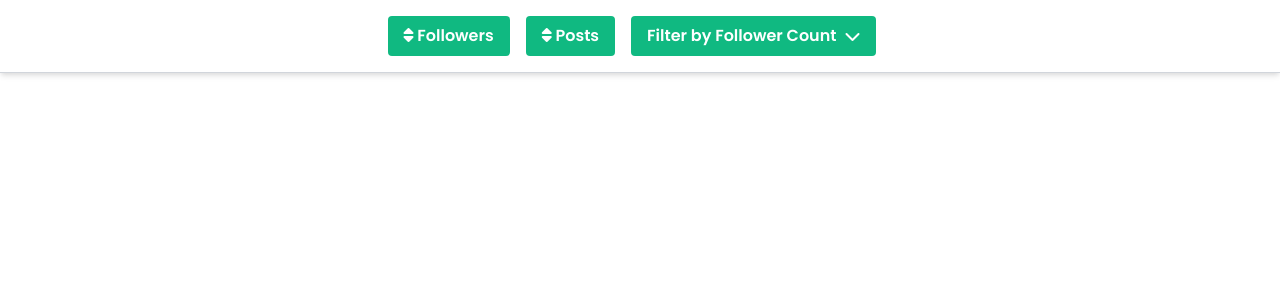
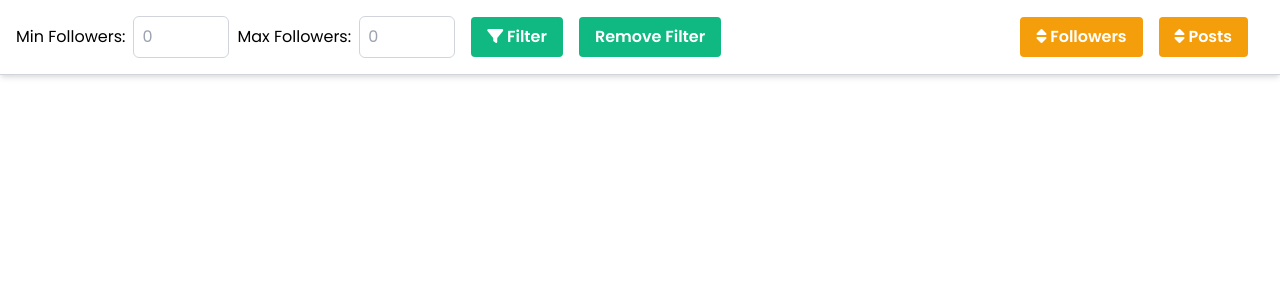
Before and after one commit to bhavy3103/InfluPals, a PHP site: page /cards.php in a window 1280 px wide. Shown: the part 75-375 px from the top of the page. Run offline with PHP 8.4, Linux system fonts and the light colour scheme; some libraries are stand-ins or nearby versions.

Commit message:
changes of filter in cards

```diff
--- a/frontend/cards.php
+++ b/frontend/cards.php
@@ -50,19 +50,10 @@
         </div>
     </nav>
 
-    <div class="bg-white border-b border-gray-300 p-4 flex items-center justify-center shadow-md">
-        <!-- Sort Options -->
-        <div class="flex items-center">
-            <button onclick="sortUsers('followers_count')" class="bg-green-500 hover:bg-green-700 text-white font-bold py-2 px-4 rounded mr-4">
-                <i class="fas fa-sort"></i> Followers
-            </button>
-            <button onclick="sortUsers('media_count')" class="bg-green-500 hover:bg-green-700 text-white font-bold py-2 px-4 rounded mr-4">
-                <i class="fas fa-sort"></i> Posts
-            </button>
-        </div>
+    <div class="bg-white border-b border-gray-300 p-4 shadow-md flex items-center justify-between">
 
         <!-- Filter options -->
-        <div class="relative">
+        <!-- <div class="relative">
             <button id="filterDropdown" class="flex items-center justify-center bg-green-500 hover:bg-green-700 text-white font-bold py-2 px-4 rounded mr-4">
                 Filter by Follower Count <i class="fas fa-chevron-down ml-2"></i>
             </button>
@@ -74,6 +65,32 @@
                     <button class="filter-option text-gray-700 block w-full px-4 py-2 text-sm text-left hover:bg-gray-100" role="menuitem" data-range="10001-">10001+</button>
                 </div>
             </div>
+        </div> -->
+
+        <!-- Filter options -->
+        <div class="left-1 flex items-center">
+            <label for="minFollowers" class="mr-2">Min Followers:</label>
+            <input type="text" id="minFollowers" name="minFollowers" class="border border-gray-300 rounded-md p-2 w-24 mr-2" placeholder="0">
+
+            <label for="maxFollowers" class="mr-2">Max Followers:</label>
+            <input type="text" id="maxFollowers" name="maxFollowers" class="border border-gray-300 rounded-md p-2 w-24 mr-4" placeholder="0">
+
+            <button onclick="filterUsers(event)" id="filterButton" class="bg-green-500 hover:bg-green-700 text-white font-bold py-2 px-4 rounded mr-4">
+                <i class="fas fa-filter"></i> Filter
+            </button>
+            <button onclick="removeFilter()" id="filterButton" class="bg-green-500 hover:bg-green-700 text-white font-bold py-2 px-4 rounded mr-4">
+                Remove Filter
+            </button>
+        </div>
+
+        <!-- Sort Options -->
+        <div class="right-1 flex items-center">
+            <button onclick="sortUsers('followers_count')" class="bg-yellow-500 hover:bg-yellow-400 text-white font-bold py-2 px-4 rounded mr-4">
+                <i class="fas fa-sort"></i> Followers
+            </button>
+            <button onclick="sortUsers('media_count')" class="bg-yellow-500 hover:bg-yellow-400 text-white font-bold py-2 px-4 rounded mr-4">
+                <i class="fas fa-sort"></i> Posts
+            </button>
         </div>
 
     </div>
@@ -139,6 +156,7 @@
         let sortOrder = 'asc';
         let searchQuery = '';
 
+        /*
         // Get the button and dropdown content elements
         const button = document.getElementById('filterDropdown');
         const dropdownContent = document.getElementById('filterDropdownContent');
@@ -148,6 +166,7 @@
             // Toggle the 'hidden' class on the dropdown content element
             dropdownContent.classList.toggle('hidden');
         });
+        */
 
         function renderUsersFromAPI(data) {
             const userGrid = document.getElementById('userGrid');
@@ -207,6 +226,8 @@
                         }
                     });
                     renderUsersFromAPI(data);
+                    document.getElementById('minFollowers').value = ""
+                    document.getElementById('maxFollowers').value = ""
                 })
                 .catch(error => console.error('Error fetching data:', error));
         }
@@ -225,11 +246,14 @@
                     });
 
                     renderUsersFromAPI(filteredUsers);
+                    document.getElementById('minFollowers').value = ""
+                    document.getElementById('maxFollowers').value = ""
                 })
                 .catch(error => console.error('Error fetching data:', error));
 
         }
 
+        /*
         // Function to filter users based on follower count range
         function filterByFollowerCountRange(min, max) {
 
@@ -264,6 +288,55 @@
                 dropdownContent.classList.add('hidden');
             });
         });
+
+        */
+
+        function filterUsers(event) {
+
+            let min = document.getElementById('minFollowers').value;
+            let max = document.getElementById('maxFollowers').value;
+
+            if ((isNaN(min) || min <= -1 || min == "") && (isNaN(max) || max <= -1 || max == "")) {
+                alert("Please enter either minimum or maximum or both range of followers");
+                return;
+            }
+            min = parseInt(min)
+            max = parseInt(max)
+
+            if (min > max) {
+                alert("Please enter valid range of followers");
+                return;
+            }
+
+            fetch('../backend/api/getAllUsers.php')
+                .then(response => response.json())
+                .then(data => {
+                    const filteredUsers = data.filter(user => {
+                        const followersCount = parseInt(user.followers_count);
+                        if (isNaN(max)) {
+                            return followersCount >= min;
+                        } else if (isNaN(min)) {
+                            return followersCount <= max;
+                        } else {
+                            return followersCount >= min && followersCount <= max;
+                        }
+                    });
+                    renderUsersFromAPI(filteredUsers);
+                })
+                .catch(error => console.error('Error fetching data:', error));
+        }
+
+        function removeFilter() {
+            // Code to remove filter and render all users
+            fetch('../backend/api/getAllUsers.php')
+                .then(response => response.json())
+                .then(data => {
+                    renderUsersFromAPI(data);
+                    document.getElementById('minFollowers').value = ""
+                    document.getElementById('maxFollowers').value = ""
+                })
+                .catch(error => console.error('Error fetching data:', error));
+        }
     </script>
 </body>
 
```
